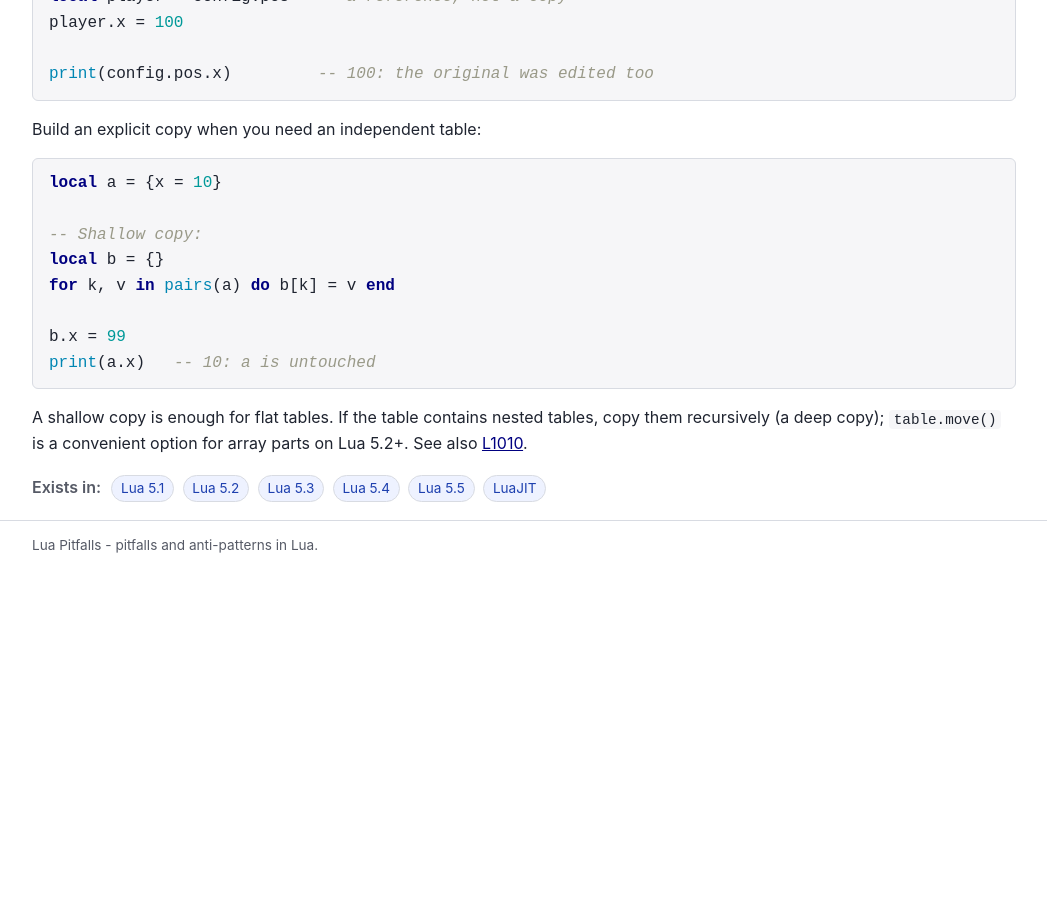
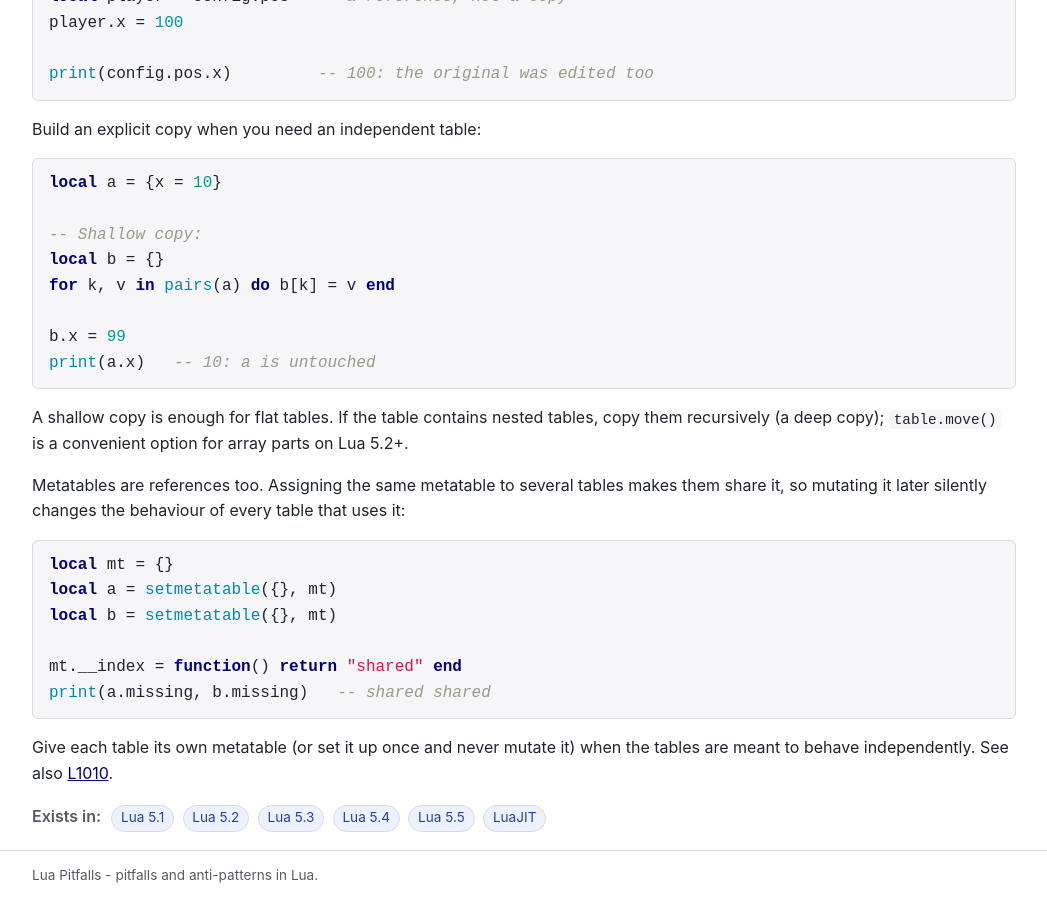
Before and after one commit to ligurio/lua-pitfalls, a Jekyll site: the page built from _pitfalls/L1018.md, in a window 1280 px wide and 900 px high, scrolled down 677 px. Shown: the whole window, without its empty margins (116-1163 px from the left). Built offline with Jekyll 4.4.1, drawn with Linux system fonts in a browser that asks for light colours; before the commit the page ends 1247 px from its top, so only the background shows below that.

Commit message:
Extend L1018 with a note on shared metatables
Add an example showing that the same metatable assigned to several
tables is shared, so mutating it later changes the behaviour of
every table that uses it.

Runtime: Lua 5.1, 5.2, 5.3, 5.4, 5.5, LuaJIT.

````diff
--- a/_pitfalls/L1018.md
+++ b/_pitfalls/L1018.md
@@ -52,4 +52,21 @@ print(a.x)   -- 10: a is untouched
 
 A shallow copy is enough for flat tables. If the table contains nested
 tables, copy them recursively (a deep copy); `table.move()` is a convenient
-option for array parts on Lua 5.2+. See also [L1010]({{ '/p/L1010/' | relative_url }}).
+option for array parts on Lua 5.2+.
+
+Metatables are references too. Assigning the same metatable to several tables
+makes them share it, so mutating it later silently changes the behaviour of
+every table that uses it:
+
+```lua
+local mt = {}
+local a = setmetatable({}, mt)
+local b = setmetatable({}, mt)
+
+mt.__index = function() return "shared" end
+print(a.missing, b.missing)   -- shared shared
+```
+
+Give each table its own metatable (or set it up once and never mutate it) when
+the tables are meant to behave independently. See also
+[L1010]({{ '/p/L1010/' | relative_url }}).
````
